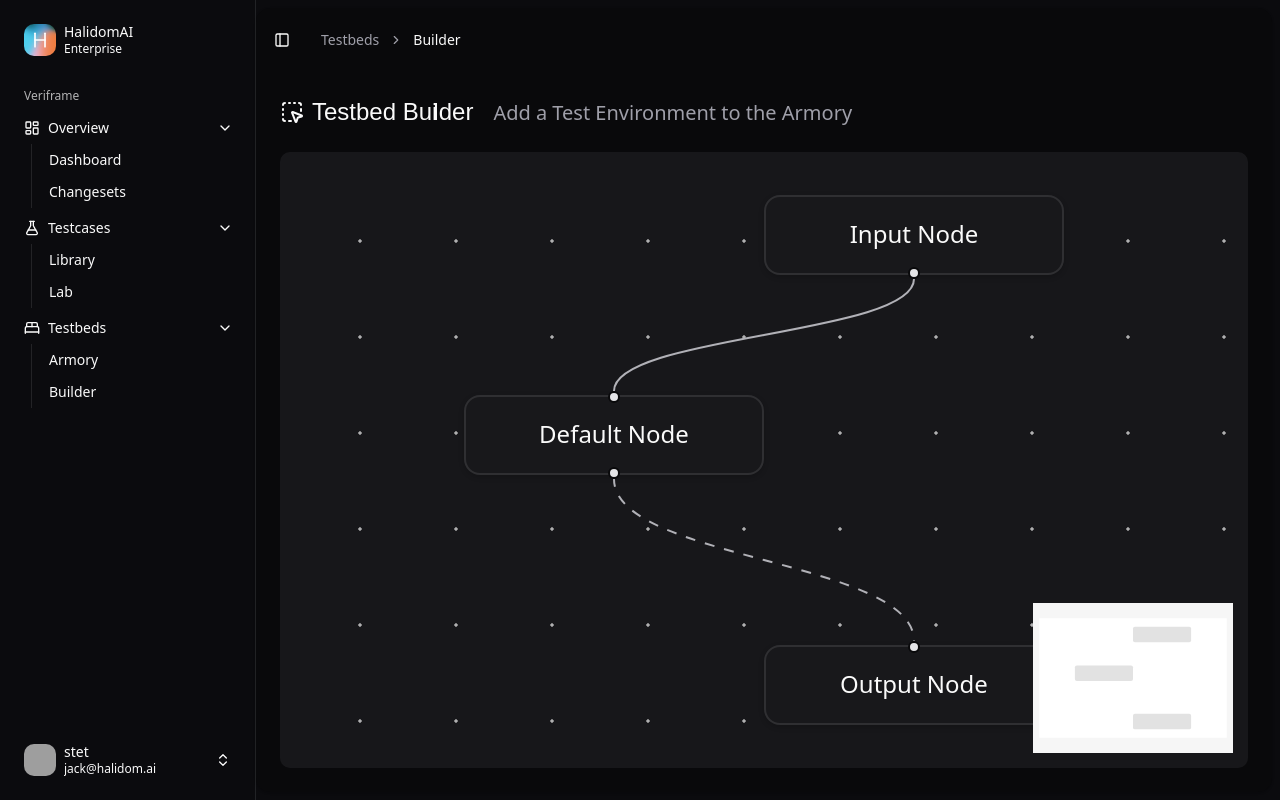
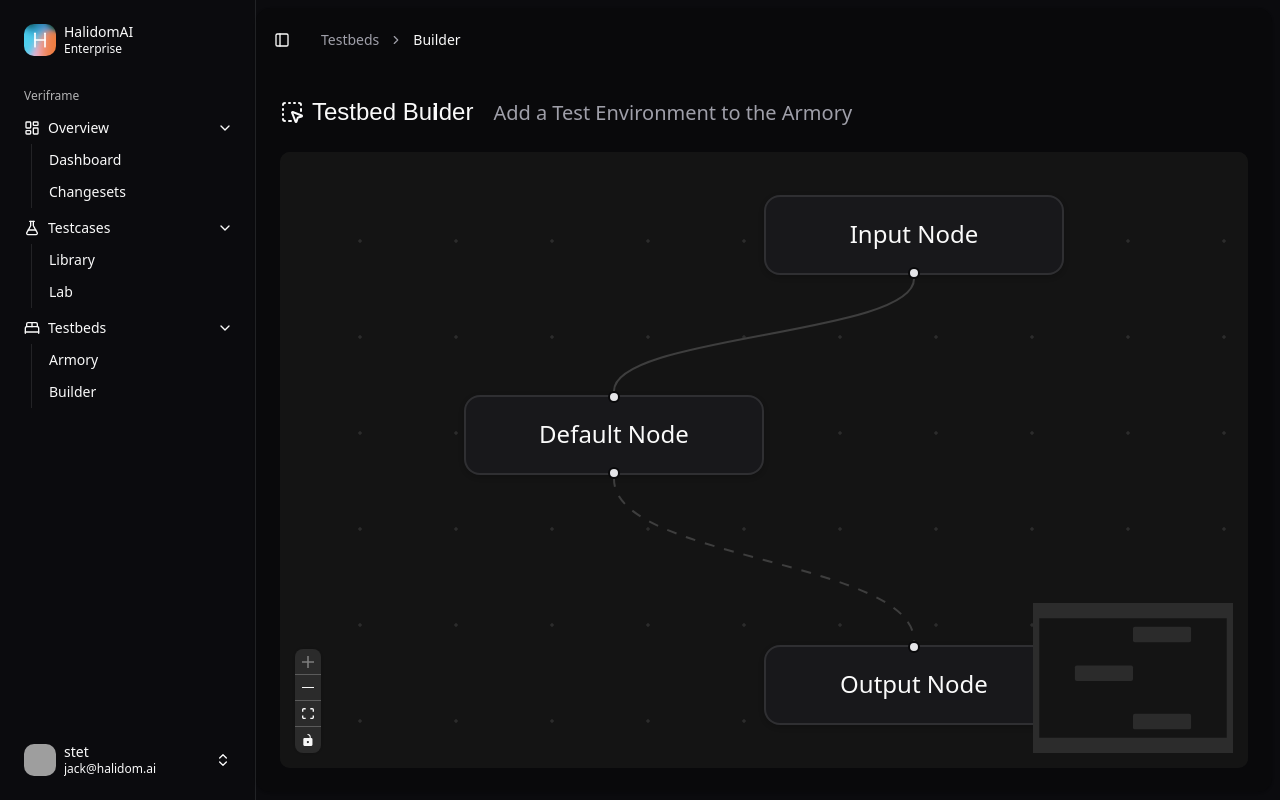
Before and after one commit to jstettner/HIL-Manager, a Next.js app: page /builder in a window 1280 px wide. Built offline with nearby package versions, Linux system fonts and the light colour scheme; grey boxes are pictures that could not be loaded; a web font is replaced by a local one.

Commit message:
more canvas styling

```diff
--- a/app/globals.css
+++ b/app/globals.css
@@ -202,30 +202,28 @@
 }
 
 /* ReactFlow Custom Styling */
-.react-flow.flow-canvas {
-  @apply bg-muted/50;
-  @apply rounded-lg;
+.react-flow {
+  @apply !rounded-lg;
 }
 
-.react-flow.flow-canvas .react-flow__node {
-  @apply bg-card text-card-foreground shadow-sm border border-border rounded-md;
+.react-flow__node {
+  @apply !bg-card !text-card-foreground !shadow-sm !border !border-border !rounded-md;
 }
 
-.react-flow.flow-canvas .react-flow__edge {
-  @apply stroke-muted-foreground;
+.react-flow__edge {
+  @apply !stroke-muted-foreground;
 }
 
-.react-flow.flow-canvas .react-flow__handle {
-  @apply bg-primary border-background;
-}
-
-.react-flow.flow-canvas .react-flow__attribution {
-  @apply bg-transparent text-muted-foreground;
-  animation: gradient-shift 15s ease infinite;
+.react-flow__handle {
+  @apply !bg-primary !border-background;
 }
 
 .react-flow__attribution {
-  @apply hidden;
+  @apply !hidden;
+}
+
+.react-flow__controls {
+  @apply !rounded-md !overflow-hidden;
 }
 
 @keyframes gradient-shift {
--- a/components/testbed-canvas.tsx
+++ b/components/testbed-canvas.tsx
@@ -4,6 +4,7 @@ import React, { useCallback } from "react";
 import {
   ReactFlow,
   MiniMap,
+  Controls,
   Background,
   BackgroundVariant,
   useNodesState,
@@ -59,9 +60,10 @@ export function TestbedCanvas() {
         onEdgesChange={onEdgesChange}
         onConnect={onConnect}
         className="flow-canvas"
+        colorMode="dark"
         fitView
       >
-        {/* <Controls /> */}
+        <Controls />
         <MiniMap />
         <Background variant={BackgroundVariant.Cross} gap={48} size={2} />
       </ReactFlow>
```
